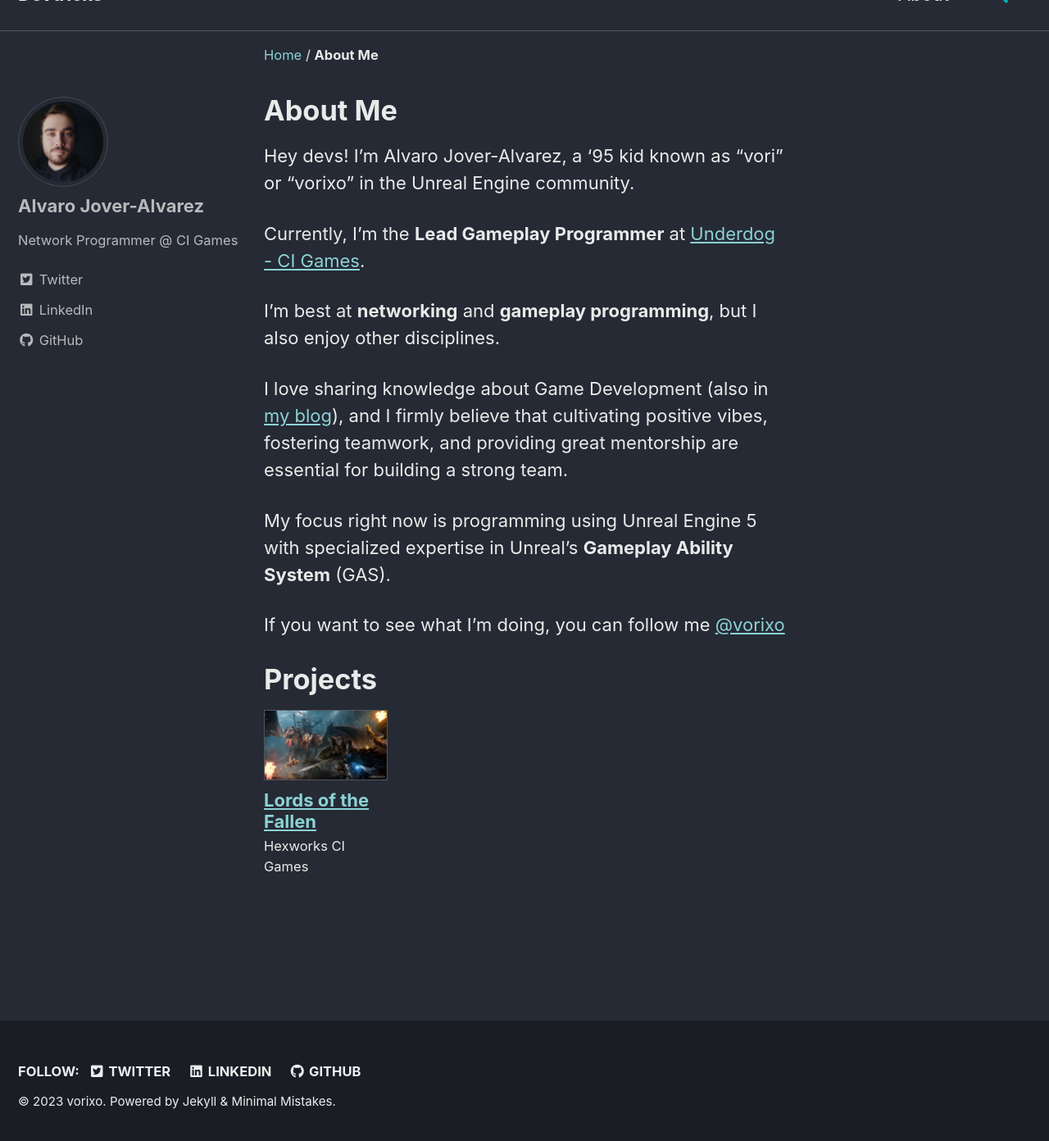
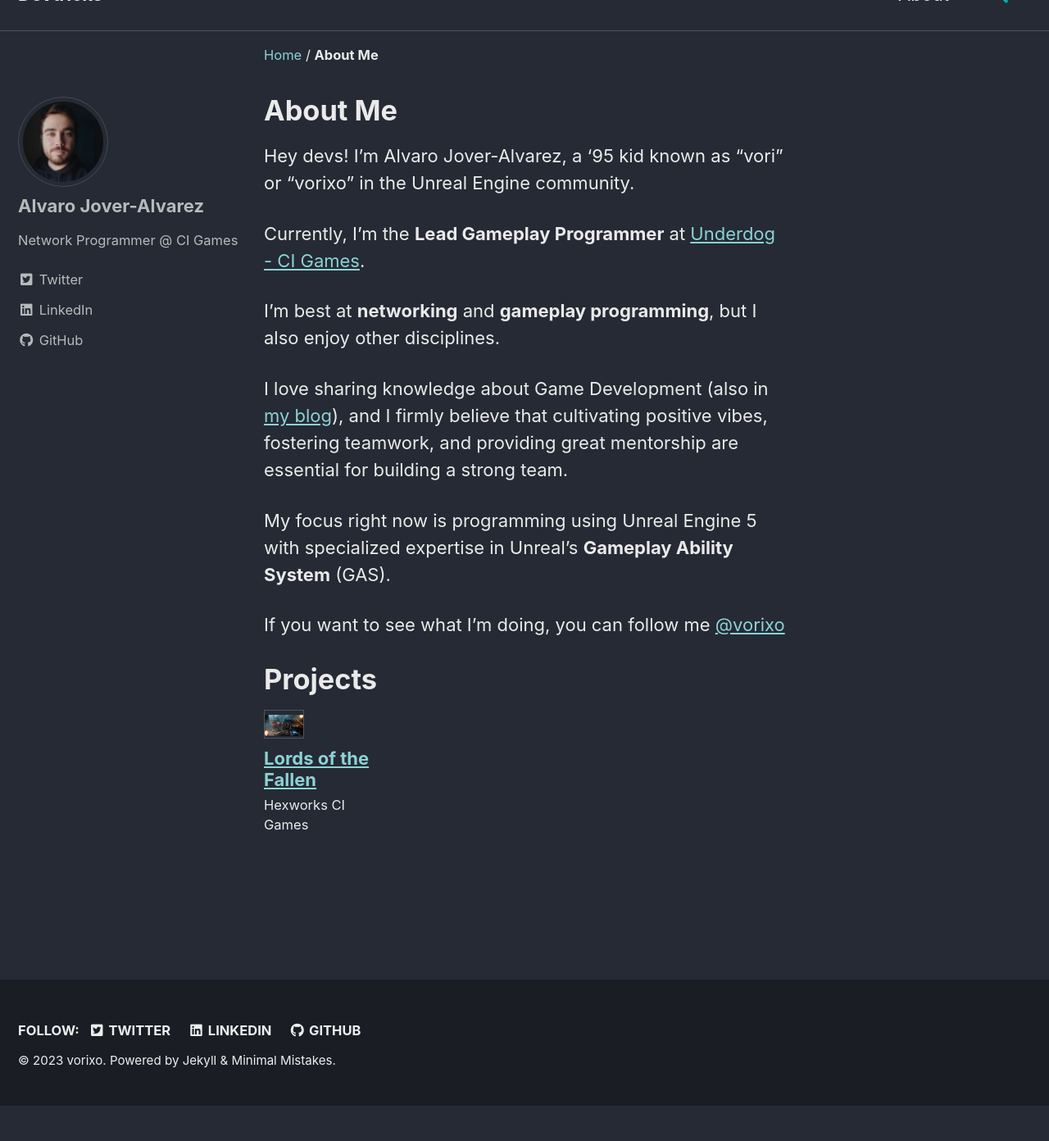
Before and after one commit to vorixo/devtricks, a Jekyll site: the page built from _pages/about.md, in a window 1280 px wide and 1400 px high, scrolled down 51 px. Shown: the top 1392 px of the window at 82% size. Built offline with Jekyll 4.4.1, drawn with Linux system fonts in a browser that asks for light colours; cached includes are drawn as plain includes; after the commit the page ends 1400 px from its top, so only the background shows below that.

Commit message:
[UPD] Expanding project archive to be 3 colums per row

```diff
--- a/_sass/minimal-mistakes/_archive.scss
+++ b/_sass/minimal-mistakes/_archive.scss
@@ -236,6 +236,7 @@
 
   .archive__item-teaser-project {
     @include breakpoint($small) {
+      width: span(4 of 12);
       max-height: 200px;
       border: 1px solid $border-color
     }
```
